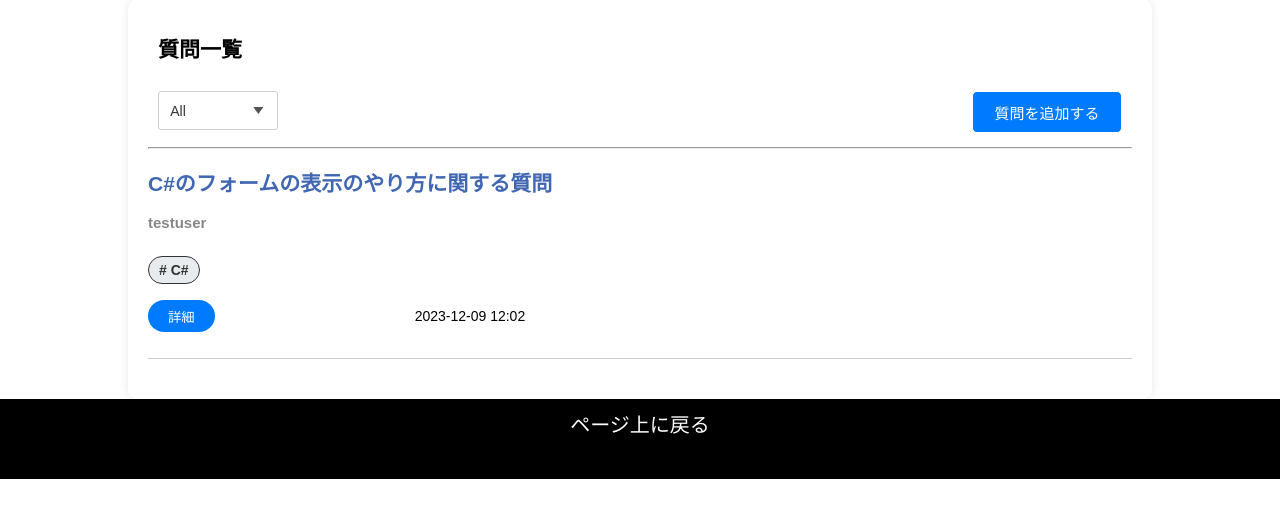
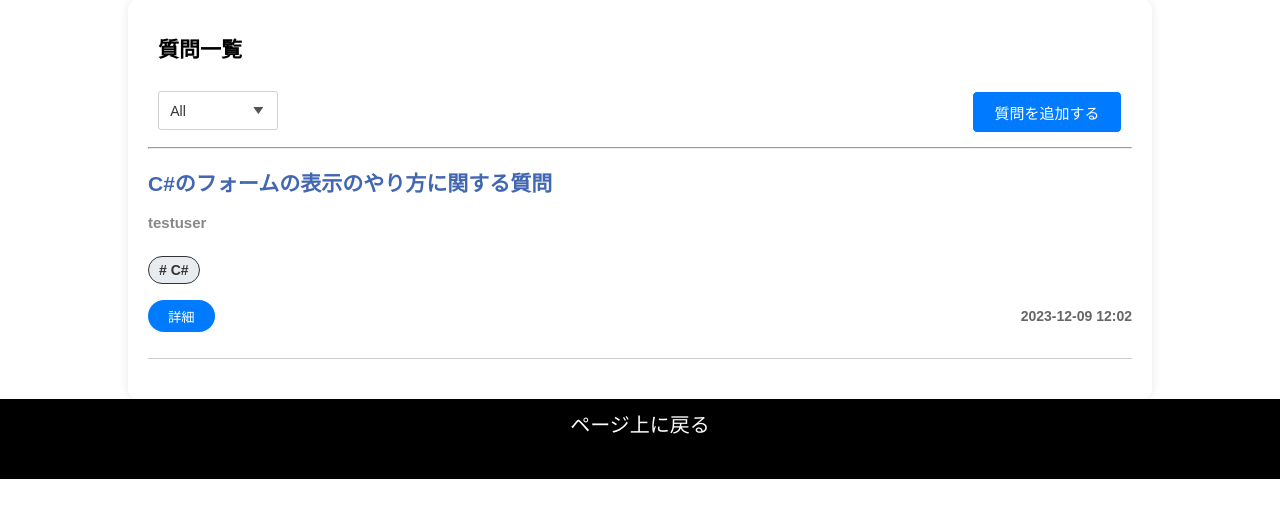
Before and after one commit to 1336124Mitou/Kishi-Hamami-1, a PHP site: page /Allquestion.php in a window 1280 px wide. Shown: the part 246-764 px from the top of the page. Run offline with PHP 8.4, Linux system fonts and the light colour scheme; the visitor is signed in with stand-in values (Sample User, id 1); data comes from the database, SQL or seed files in the repository; data that the repository does not hold is empty.

Commit message:
見た目の統一

```diff
--- a/Allquestion.php
+++ b/Allquestion.php
@@ -28,6 +28,17 @@ $showTags = $tags->showTags();
 ?>
 <!DOCTYPE html>
 <html lang="ja">
+
+<head>
+    <meta charset="UTF-8">
+    <title>質問一覧</title>
+    <link rel="stylesheet" href="main.css">
+    <link rel="stylesheet" href="popup.css"> <!-- 可読性の関係でオーバーレイ関係だけ分けました -->
+    <?php
+    //ヘッダーを読み込む
+    require_once __DIR__ . '/header.php';
+    ?>
+</head>
 <style>
     /* main {
         padding: 20px;
@@ -192,11 +203,14 @@ $showTags = $tags->showTags();
 
     .extra {
         display: flex;
+        justify-content: space-between;
         align-items: center;
     }
 
-    #date {
+    .date {
         margin-left: 200px;
+        font-weight: bold;
+        color: #666;
     }
 </style>
 
@@ -207,16 +221,6 @@ $showTags = $tags->showTags();
     }
 </script>
 
-<head>
-    <meta charset="UTF-8">
-    <title>質問一覧</title>
-    <link rel="stylesheet" href="main.css">
-    <link rel="stylesheet" href="popup.css"> <!-- 可読性の関係でオーバーレイ関係だけ分けました -->
-    <?php
-    //ヘッダーを読み込む
-    require_once __DIR__ . '/header.php';
-    ?>
-</head>
 
 <body>
 
@@ -321,7 +325,7 @@ $showTags = $tags->showTags();
                             <p class="tag"># <?= $qtag['TagName'] ?></p>
                             <div class="extra">
                                 <input class="submit" type="submit" value="詳細">
-                                <p id="date"><?= $showQuest['D'] ?> <?= substr($showQuest['Tim'], 0, 5) ?></p>
+                                <p class="date" id="date"><?= $showQuest['D'] ?> <?= substr($showQuest['Tim'], 0, 5) ?></p>
                             </div>
                         </form>
                     </section>
--- a/index.php
+++ b/index.php
@@ -206,6 +206,7 @@ $showTags = $tags->showTags();
 
     .kiji {
         border-bottom: 1px solid #ddd;
+        padding-bottom: 20px;
         margin-bottom: 20px;
     }
 
```
